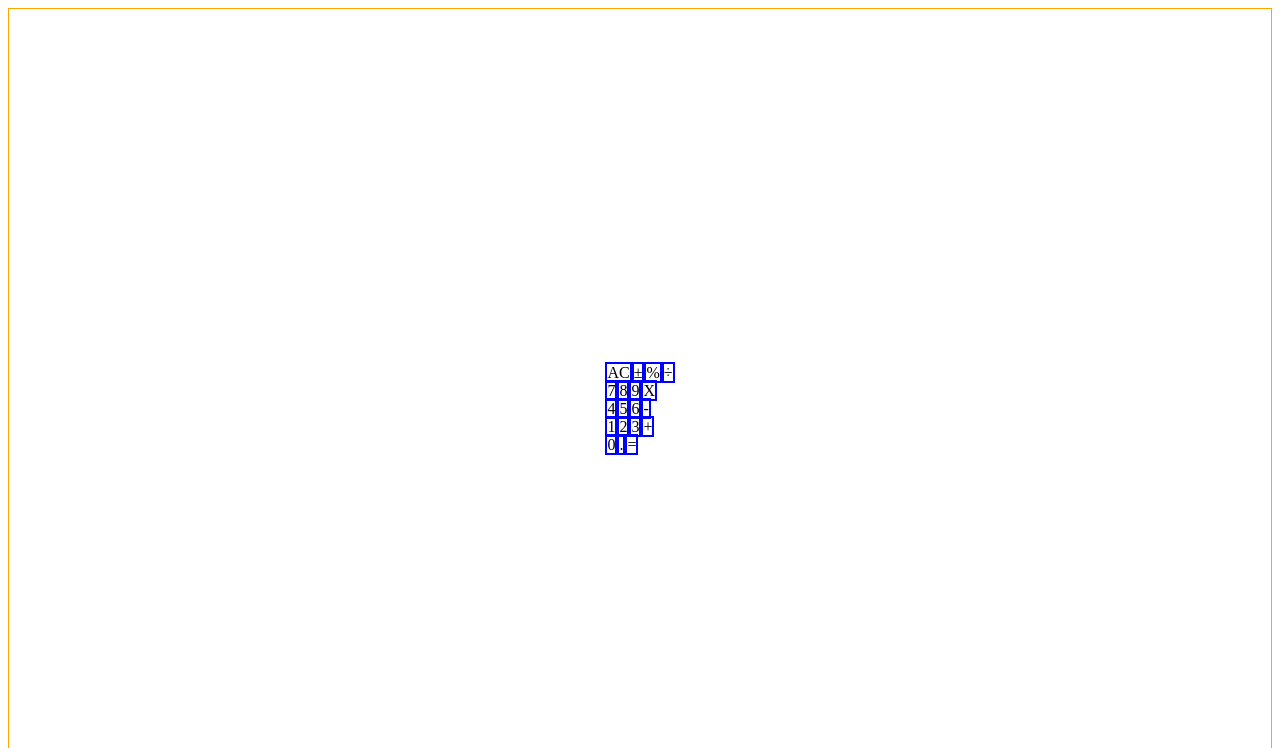
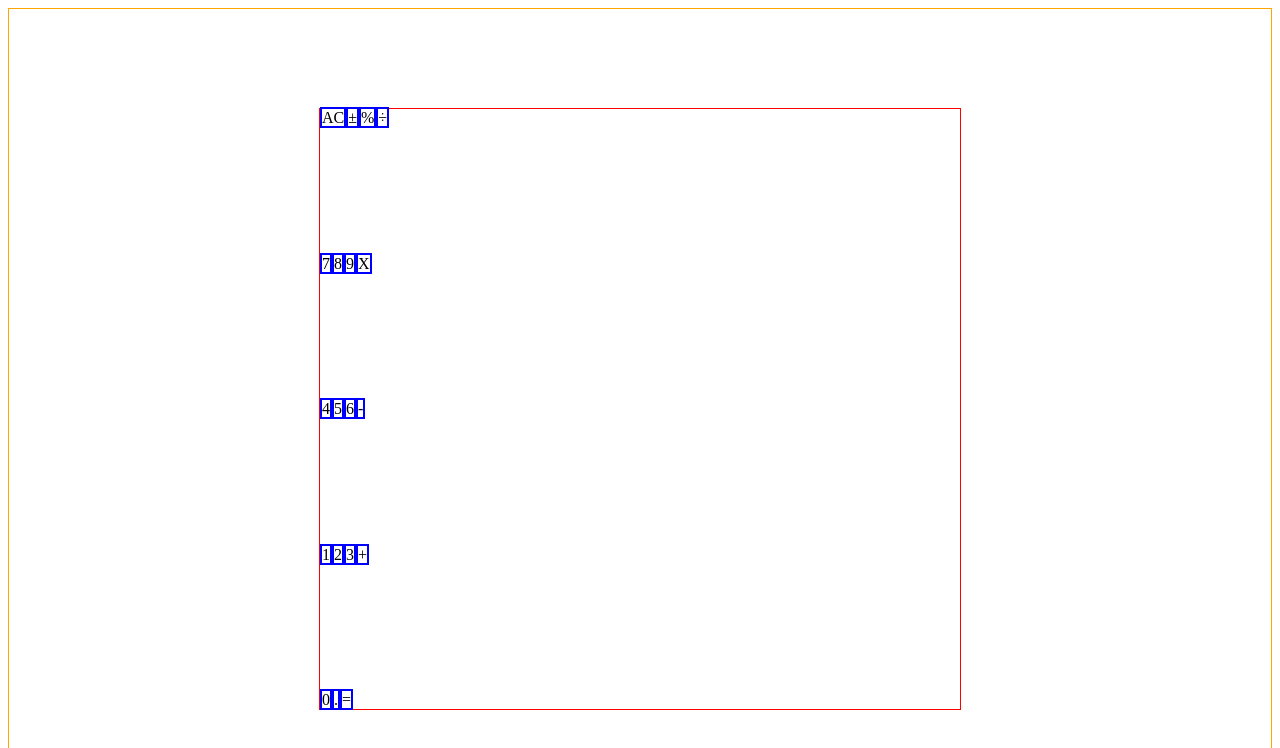
Before and after one commit to nevtay/calculator-react, a React (Vite) app: page / in a window 1280 px wide. Shown: the top 748 px of the page. Built offline with nearby package versions, Linux system fonts and the light colour scheme.

Commit message:
add id to element

```diff
--- a/src/components/Display.tsx
+++ b/src/components/Display.tsx
@@ -1,10 +1,10 @@
-import React from "react";
+import "./Display.css";
 import { Props } from "../types/types";
 import Row from "./Row";
 
 const Display = (props: Props) => {
   return (
-    <div>
+    <div id="calculator">
       <Row values={["AC", "±", "%", "÷"]} />
       <Row values={["7", "8", "9", "X"]} />
       <Row values={["4", "5", "6", "-"]} />
```
